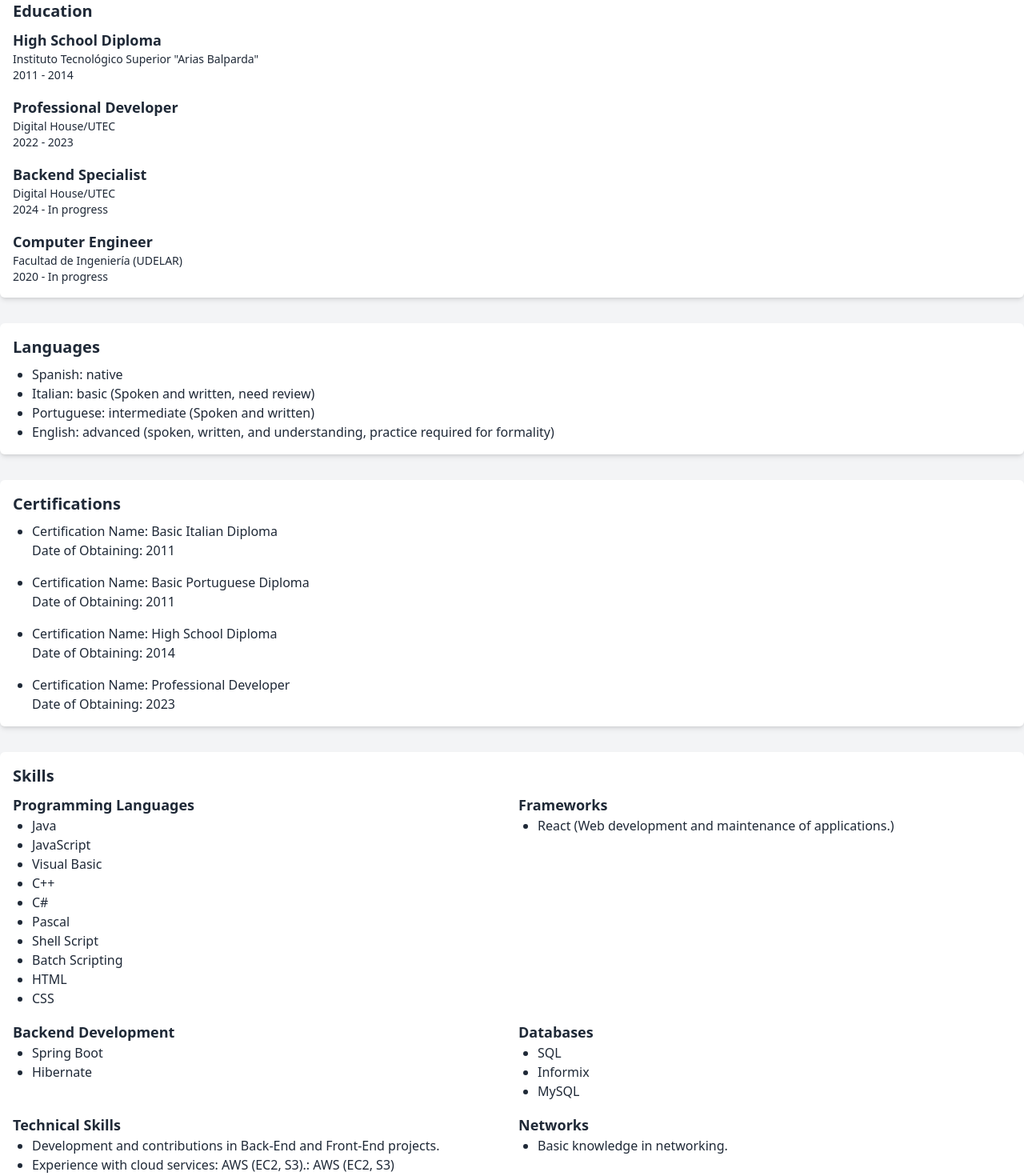
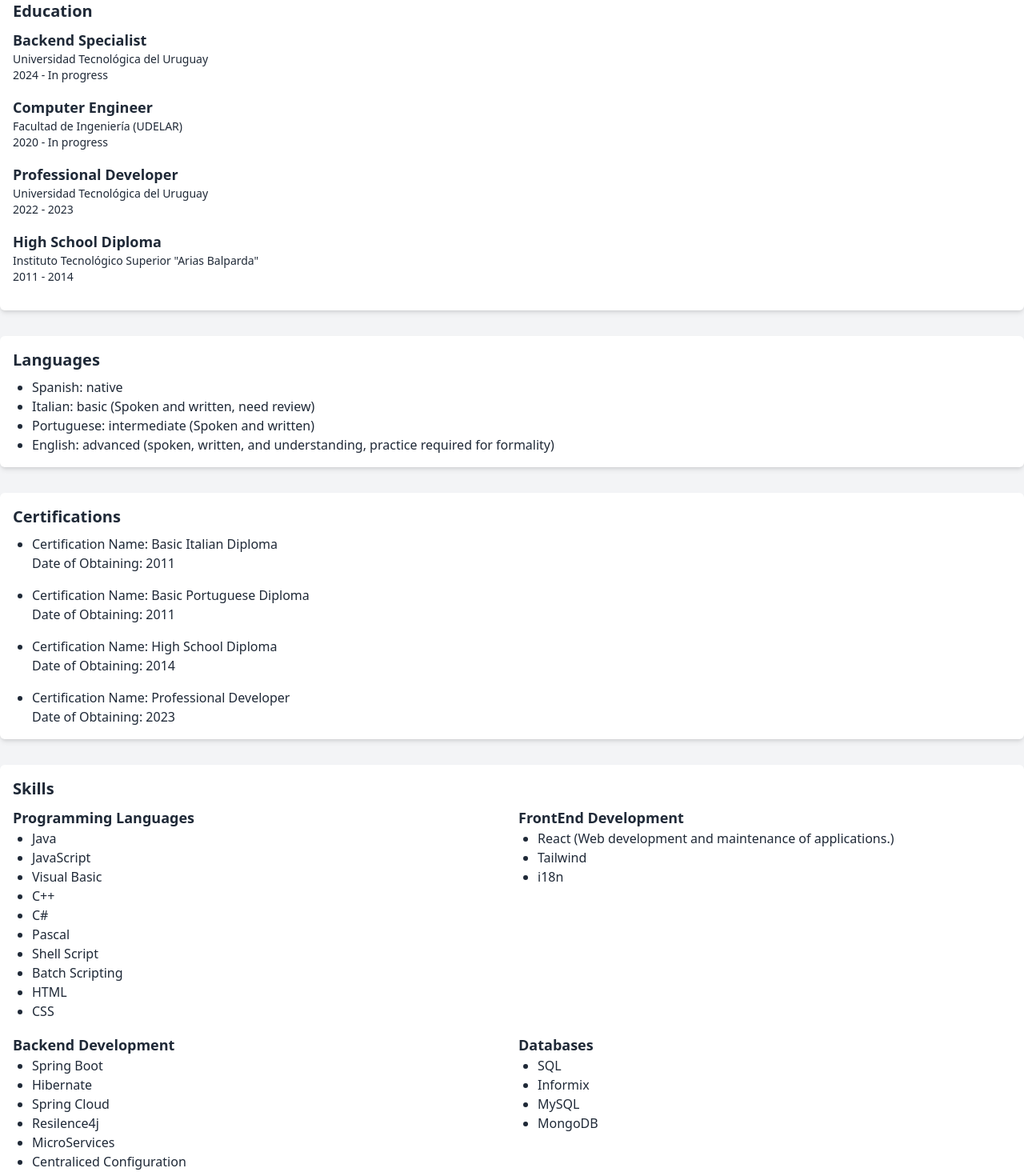
Before and after one commit to BrahianPuschiasis/Portfolio, a React (Vite) app: page / in a window 1280 px wide. Shown: the part 460-1930 px from the top of the page at 80% size. Built offline with nearby package versions, Linux system fonts and the light colour scheme.

Commit message:
update cv and projects with microServices

```diff
--- a/src/components/i18n.jsx
+++ b/src/components/i18n.jsx
@@ -47,7 +47,7 @@ const resources = {
       certificationDateProfessionalDeveloper: "2023",
       skills: "Skills",
       programmingLanguages: "Programming Languages",
-      frameworks: "Frameworks",
+      frameworks: "FrontEnd Development",
       backendDevelopment: "Backend Development",
       databases: "Databases",
       technicalSkills: "Technical Skills",
@@ -95,12 +95,20 @@ const resources = {
  softwareDeveloper:"Software Developer",
  certificationName:'Certification Name',
 
- "noteTitle": "Notes App",
-  "noteDescription": "It is a full-stack application that uses an H2 database with Spring Boot + Hibernate, React + Vite. It allows managing notes, adding/modifying/deleting them, adding or removing categories, creating new categories, and filtering notes by categories. Additionally, notes can be archived and unarchived.",
+ noteTitle: "Notes App",
+  noteDescription: "It is a full-stack application that uses an H2 database with Spring Boot + Hibernate, React + Vite. It allows managing notes, adding/modifying/deleting them, adding or removing categories, creating new categories, and filtering notes by categories. Additionally, notes can be archived and unarchived.",
+
+  microTitle: "Netflix-style Microservice",
+  microDescription: "It's a BackEnd project that handles microservices, similar to modern streaming platforms like Netflix/Primevideo. It stores movies in its own MySQL database, series in its MongoDB database, and both are accessed through the Catalog microservice, which is accessed through a Gateway and uses Feign to communicate with movies and series (two separate microservices).The project uses RabbitMQ (for queue management), Zipkin (tracing), an API gateway, Eureka (self-discovery server), FeignClient, Spring Cloud, Resilience4j (circuit breaker); it's programmed in Java + Spring 3.X and have all the configs files in yml centralized in the repository linked below.The challenge letter is available in its repository, as well as its implementation."
+
 
 
     },
   },
+
+
+
+
 
 
 
@@ -175,7 +183,7 @@ const resources = {
 
       skills: "Habilidades",
       programmingLanguages: "Lenguajes de Programación",
-      frameworks: "Frameworks",
+      frameworks: "Desarrollo Front-End",
       backendDevelopment: "Desarrollo Back-End",
       databases: "Bases de Datos",
       technicalSkills: "Habilidades Técnicas",
@@ -205,9 +213,10 @@ const resources = {
 
  oldProjectsTitle: "Proyectos Viejos",
   oldProjectsDescription: "Tengo proyectos en C++, C#, Pascal, Batch, Shell, pero son muy viejos, de cuando cursaba bachillerato o mis primeros semestres de facultad. No utilizaba GitHub en ese entonces, así que tampoco los tengo en mis repositorios. Eran proyectos estilo armar una biblioteca virtual, control de usuarios, de productos, etc. Cosas bastante estándar. Lo único que puede resaltar es que terminé usando sistemas complejos de ordenado de datos en C# como árbol binario, o que tanto en C# como en C++ usaba punteros de memoria para almacenar datos, archivos binarios también o de texto plano.",
-  allRightsReserved: 'Todos los derechos reservados.'
+  allRightsReserved: 'Todos los derechos reservados.',
 
-
+  microTitle: "Micro Servicio estilo Netflix",
+  microDescription: "Es un proyecto de BackEnd que maneja microservicios, similar a plataformas de streaming modernas como Netflix/Primevideo. Almacena películas en su propia base de datos MySQL, series en su base de datos MongoDB, y ambas se acceden a través del microservicio Catálogo, el cual se accede mediante un Gateway y utiliza Feign para comunicarse con películas y series (dos microservicios separados).El proyecto utiliza RabbitMQ (para gestión de colas), Zipkin (trazabilidad), un gateway de API, Eureka (servidor de autodescubrimiento), FeignClient, Spring Cloud, Resilience4j (interruptor de circuito); está programado en Java + Spring 3.X, y tiene todas las configuraciones programadas en yml, en su propio repositorio linkeado debajo. La carta de desafío está disponible en su repositorio, así como su implementación."
 
     },
   },
--- a/src/pages/Home.jsx
+++ b/src/pages/Home.jsx
@@ -3,33 +3,32 @@
 import React, { useEffect } from "react";
 import { FontAwesomeIcon } from "@fortawesome/react-fontawesome";
 import { faLinkedin, faGithub } from "@fortawesome/free-brands-svg-icons";
-import { useLanguage } from '../context/LanguajeContext.jsx'
-import { useTranslation } from 'react-i18next';
+import { useLanguage } from "../context/LanguajeContext.jsx";
+import { useTranslation } from "react-i18next";
 
 const Home = () => {
   const { language } = useLanguage();
   const { t } = useTranslation();
 
-  useEffect(() => {
-  }, [language]);
+  useEffect(() => {}, [language]);
 
   return (
     <div className="font-sans bg-gray-100 dark:bg-gray-800 text-gray-800 dark:text-white">
       <section className="container mx-auto my-8">
         <div className="grid grid-cols-1 md:grid-cols-2 gap-4">
           <div className="bg-white dark:bg-slate-900 p-4 shadow-md rounded-md">
-            <h2 className="text-xl font-semibold mb-2">{t('personalInfo')}</h2>
+            <h2 className="text-xl font-semibold mb-2">{t("personalInfo")}</h2>
             <p>
-              <strong>{t('name')}:</strong> Brahian Puschiasis
+              <strong>{t("name")}:</strong> Brahian Puschiasis
             </p>
             <p>
-              <strong>{t('email')}:</strong> brahian.puschiasis@gmail.com
+              <strong>{t("email")}:</strong> brahian.puschiasis@gmail.com
             </p>
             <p>
-              <strong>{t('phone')}:</strong> +598 95591793
+              <strong>{t("phone")}:</strong> +598 95591793
             </p>
             <p>
-              <strong>{t('linkedIn')}:</strong>{" "}
+              <strong>{t("linkedIn")}:</strong>{" "}
               <a
                 href="https://www.linkedin.com/in/brahian-puschiasis-948972234/"
                 target="_blank"
@@ -42,7 +41,7 @@ const Home = () => {
               </a>
             </p>
             <p>
-              <strong>{t('github')}:</strong>{" "}
+              <strong>{t("github")}:</strong>{" "}
               <a
                 href="https://github.com/BrahianPuschiasis"
                 target="_blank"
@@ -55,104 +54,128 @@ const Home = () => {
               </a>
             </p>
           </div>
-
+          {/* Experiencia laboral */}
           <div className="bg-white dark:bg-slate-900 p-4 shadow-md rounded-md">
-            <h2 className="text-xl font-semibold mb-2">{t('workExperience')}</h2>
+            <h2 className="text-xl font-semibold mb-2">
+              {t("workExperience")}
+            </h2>
             <div>
               <p className="text-lg font-semibold">
-                {t('developerExperience')}
+                {t("developerExperience")}
               </p>
               <div className="mb-4"> </div>
               <ul className="list-disc pl-6">
-                <li>{t('webDevelopment')}</li>
-                <li>{t('agileCollaboration')}</li>
-                <li>{t('featureImplementation')}</li>
-                <li>{t('databaseMaintenance')}</li>
-                <li>{t('unitTesting')}</li>
+                <li>{t("webDevelopment")}</li>
+                <li>{t("agileCollaboration")}</li>
+                <li>{t("featureImplementation")}</li>
+                <li>{t("databaseMaintenance")}</li>
+                <li>{t("unitTesting")}</li>
               </ul>
             </div>
             {/* Agrega más experiencias laborales según sea necesario */}
           </div>
         </div>
       </section>
-
+      {/* Estudios */}
       <section className="container mx-auto my-8">
         <div className="bg-white dark:bg-slate-900 p-4 shadow-md rounded-md">
-          <h2 className="text-xl font-semibold mb-2">{t('education')}</h2>
+          <h2 className="text-xl font-semibold mb-2">{t("education")}</h2>
           <div className="mb-4">
-            <p className="text-lg font-semibold">{t('highSchool')}</p>
+            <p className="text-lg font-semibold">{t("backendSpecialist")}</p>
+            <p className="text-sm">Universidad Tecnológica del Uruguay</p>
+            <p className="text-sm">2024 - {t("onCourse")}</p>
+          </div>
+
+          <div className="mb-4">
+            <div>
+              <p className="text-lg font-semibold">{t("computerEngineer")}</p>
+              <p className="text-sm">Facultad de Ingeniería (UDELAR)</p>
+              <p className="text-sm">2020 - {t("onCourse")}</p>
+            </div>
+          </div>
+
+          <div className="mb-4">
+            <p className="text-lg font-semibold">
+              {t("professionalDeveloper")}
+            </p>
+            <p className="text-sm">Universidad Tecnológica del Uruguay</p>
+            <p className="text-sm">2022 - 2023</p>
+          </div>
+
+          <div className="mb-4">
+            <p className="text-lg font-semibold">{t("highSchool")}</p>
             <p className="text-sm">
               Instituto Tecnológico Superior "Arias Balparda"
             </p>
             <p className="text-sm">2011 - 2014</p>
           </div>
-          <div className="mb-4">
-            <p className="text-lg font-semibold">{t('professionalDeveloper')}</p>
-            <p className="text-sm">Digital House/UTEC</p>
-            <p className="text-sm">2022 - 2023</p>
-          </div>
-          <div className="mb-4">
-            <p className="text-lg font-semibold">{t('backendSpecialist')}</p>
-            <p className="text-sm">Digital House/UTEC</p>
-            <p className="text-sm">2024 - {t('onCourse')}</p>
-          </div>
-          <div>
-            <p className="text-lg font-semibold">{t('computerEngineer')}</p>
-            <p className="text-sm">Facultad de Ingeniería (UDELAR)</p>
-            <p className="text-sm">2020 - {t('onCourse')}</p>
-          </div>
+
           {/* Agrega más información educativa según sea necesario */}
         </div>
       </section>
-
+      {/* Idiomas */}
       <section className="container mx-auto my-8">
         <div className="bg-white dark:bg-slate-900 p-4 shadow-md rounded-md">
-          <h2 className="text-xl font-semibold mb-2">{t('languages')}</h2>
+          <h2 className="text-xl font-semibold mb-2">{t("languages")}</h2>
           <ul className="list-disc pl-6">
-            <li>{t('spanish')}: {t('native')}</li>
-            <li>{t('italian')}: {t('basic')} ({t('spokenAndWritten')}, {t('needsReview')})</li>
-            <li>{t('portuguese')}: {t('intermediate')} ({t('spokenAndWritten')})</li>
-            <li>{t('english')}: {t('advanced')} ({t('spokenWrittenUnderstanding')}, {t('practiceRequiredForFormality')})</li>
+            <li>
+              {t("spanish")}: {t("native")}
+            </li>
+            <li>
+              {t("italian")}: {t("basic")} ({t("spokenAndWritten")},{" "}
+              {t("needsReview")})
+            </li>
+            <li>
+              {t("portuguese")}: {t("intermediate")} ({t("spokenAndWritten")})
+            </li>
+            <li>
+              {t("english")}: {t("advanced")} ({t("spokenWrittenUnderstanding")}
+              , {t("practiceRequiredForFormality")})
+            </li>
           </ul>
           {/* Agrega más experiencias y proyectos según sea necesario */}
         </div>
       </section>
 
+      {/* Certificados */}
       <section className="container mx-auto my-8">
         <div className="bg-white dark:bg-slate-900 p-4 shadow-md rounded-md">
-          <h2 className="text-xl font-semibold mb-2">{t('certifications')}</h2>
+          <h2 className="text-xl font-semibold mb-2">{t("certifications")}</h2>
           <ul className="list-disc pl-6 space-y-4">
             <li className="mb-4">
-              {t('certificationName')}: {t('italianBasicDiploma')}
+              {t("certificationName")}: {t("italianBasicDiploma")}
               <br />
-              {t('fechaObtencion')}: 2011
+              {t("fechaObtencion")}: 2011
             </li>
             <li className="mb-4">
-              {t('certificationName')}: {t('portugueseBasicDiploma')}
+              {t("certificationName")}: {t("portugueseBasicDiploma")}
               <br />
-              {t('fechaObtencion')}: 2011
+              {t("fechaObtencion")}: 2011
             </li>
             <li className="mb-4">
-              {t('certificationName')}: {t('highSchoolDiploma')}
+              {t("certificationName")}: {t("highSchoolDiploma")}
               <br />
-              {t('fechaObtencion')}: 2014
+              {t("fechaObtencion")}: 2014
             </li>
             <li className="mb-4">
-              {t('certificationName')}: {t('professionalDeveloper')}
+              {t("certificationName")}: {t("professionalDeveloper")}
               <br />
-              {t('fechaObtencion')}: 2023
+              {t("fechaObtencion")}: 2023
             </li>
             {/* Agrega más certificaciones según sea necesario */}
           </ul>
         </div>
       </section>
 
+      {/* Habilidades */}
       <section className="container mx-auto my-8">
         <div className="bg-white dark:bg-slate-900 p-4 shadow-md rounded-md">
-          <h2 className="text-xl font-semibold mb-2">{t('skills')}</h2>
+          <h2 className="text-xl font-semibold mb-2">{t("skills")}</h2>
           <div className="grid grid-cols-1 md:grid-cols-2 gap-4">
             <div>
-              <h3 className="text-lg font-semibold">{t('programmingLanguages')}</h3>
+              <h3 className="text-lg font-semibold">
+                {t("programmingLanguages")}
+              </h3>
               <ul className="list-disc pl-6">
                 <li>Java</li>
                 <li>JavaScript</li>
@@ -169,48 +192,57 @@ const Home = () => {
             </div>
 
             <div>
-              <h3 className="text-lg font-semibold">{t('frameworks')}</h3>
+              <h3 className="text-lg font-semibold">{t("frameworks")}</h3>
               <ul className="list-disc pl-6">
-                <li>React ({t('webDevelopment')})</li>
+                <li>React ({t("webDevelopment")})</li>
+                <li>Tailwind</li>
+                <li>i18n</li>
                 {/* Agrega más frameworks según sea necesario */}
               </ul>
             </div>
 
             <div>
-              <h3 className="text-lg font-semibold">{t('backendDevelopment')}</h3>
+              <h3 className="text-lg font-semibold">
+                {t("backendDevelopment")}
+              </h3>
               <ul className="list-disc pl-6">
                 <li>Spring Boot</li>
                 <li>Hibernate</li>
+                <li>Spring Cloud</li>
+                <li>Resilence4j</li>
+                <li>MicroServices</li>
+                <li>Centraliced Configuration</li>
                 {/* Agrega más tecnologías Back-End según sea necesario */}
               </ul>
             </div>
 
             <div>
-              <h3 className="text-lg font-semibold">{t('databases')}</h3>
+              <h3 className="text-lg font-semibold">{t("databases")}</h3>
               <ul className="list-disc pl-6">
                 <li>SQL</li>
                 <li>Informix</li>
                 <li>MySQL</li>
+                <li>MongoDB</li>
                 {/* Agrega más bases de datos según sea necesario */}
               </ul>
             </div>
 
             <div>
-              <h3 className="text-lg font-semibold">{t('technicalSkills')}</h3>
+              <h3 className="text-lg font-semibold">{t("technicalSkills")}</h3>
               <ul className="list-disc pl-6">
-                <li>{t('developmentAndContributions')}</li>
-                <li>{t('cloudServices')}: AWS (EC2, S3)</li>
-                <li>{t('agileMethodologies')}</li>
-                <li>{t('versionControl')}</li>
-                <li>{t('unitTesting')}</li>
+                <li>{t("developmentAndContributions")}</li>
+                <li>{t("cloudServices")}: AWS (EC2, S3)</li>
+                <li>{t("agileMethodologies")}</li>
+                <li>{t("versionControl")}</li>
+                <li>{t("unitTesting")}</li>
                 {/* Agrega más habilidades técnicas según sea necesario */}
               </ul>
             </div>
 
             <div>
-              <h3 className="text-lg font-semibold">{t('networks')}</h3>
+              <h3 className="text-lg font-semibold">{t("networks")}</h3>
               <ul className="list-disc pl-6">
-                <li>{t('basicKnowledgeInNetworking')}</li>
+                <li>{t("basicKnowledgeInNetworking")}</li>
                 {/* Agrega más habilidades de redes según sea necesario */}
               </ul>
             </div>
```
Also changed, not shown: src/components/ProjectCard.jsx (+8 -12 lines), src/pages/Projects.jsx (+57 -40 lines).
